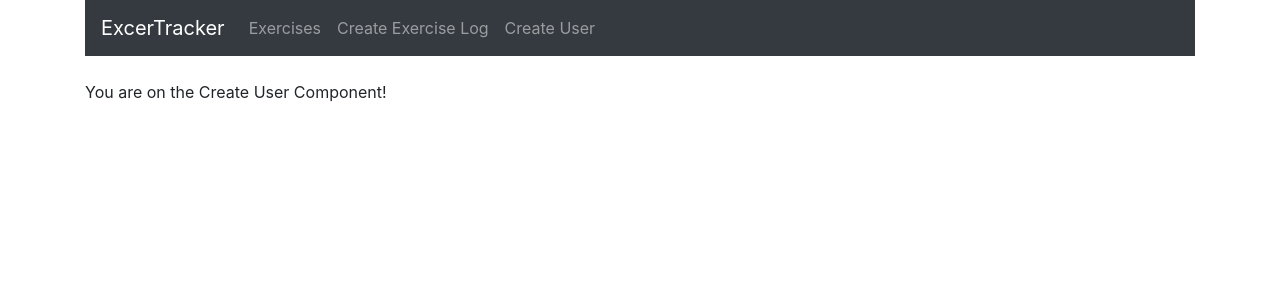
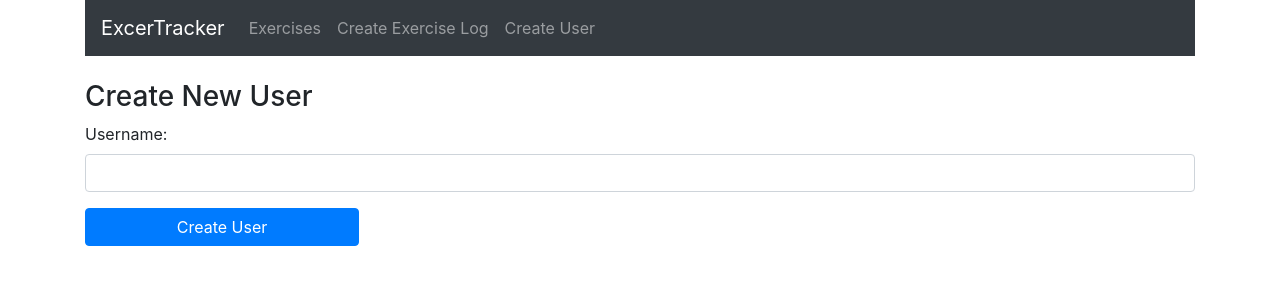
Before and after one commit to jbettenh/MERN-exercise-tracker, a React (Create React App) app: page /user in a window 1280 px wide. Shown: the top 300 px of the page. Built offline with nearby package versions, Linux system fonts and the light colour scheme.

Commit message:
Create User Form

```diff
--- a/src/components/create-user.component.js
+++ b/src/components/create-user.component.js
@@ -1,10 +1,56 @@
 import React, { Component } from 'react';
 
 export default class CreateUser extends Component {
+  constructor(props) {
+    super(props);
+
+    this.onChangeUsername = this.onChangeUsername.bind(this);
+    this.onSubmit = this.onSubmit.bind(this);
+
+    this.state = {
+      username: ''
+    }
+  }
+
+  onChangeUsername(e) {
+    this.setState({
+      username: e.tartget.value
+    })
+  }
+
+  onSubmit(e) {
+    e.preventDefault();
+
+    const user = {
+      username: this.state.username
+    }
+
+    console.log(user);
+
+    this.setState({
+      username: '' // Set input back to blank so user can enter the next user
+    })
+  }
+
+
   render() {
     return (
       <div>
-        <p>You are on the Create User Component!</p>
+        <h3>Create New User</h3>
+        <form onSubmit={this.onSubmit}>
+          <div className="form-group">
+            <label>Username: </label>
+            <input type="text"
+              required
+              className="form-control"
+              value={this.state.username}
+              onChange={this.onChangeUsername}
+              />
+          </div>
+          <div className="form-group">
+            <input typ="submit" value="Create User" className="btn btn-primary" />
+          </div>
+        </form>
       </div>
     )
   }
```
